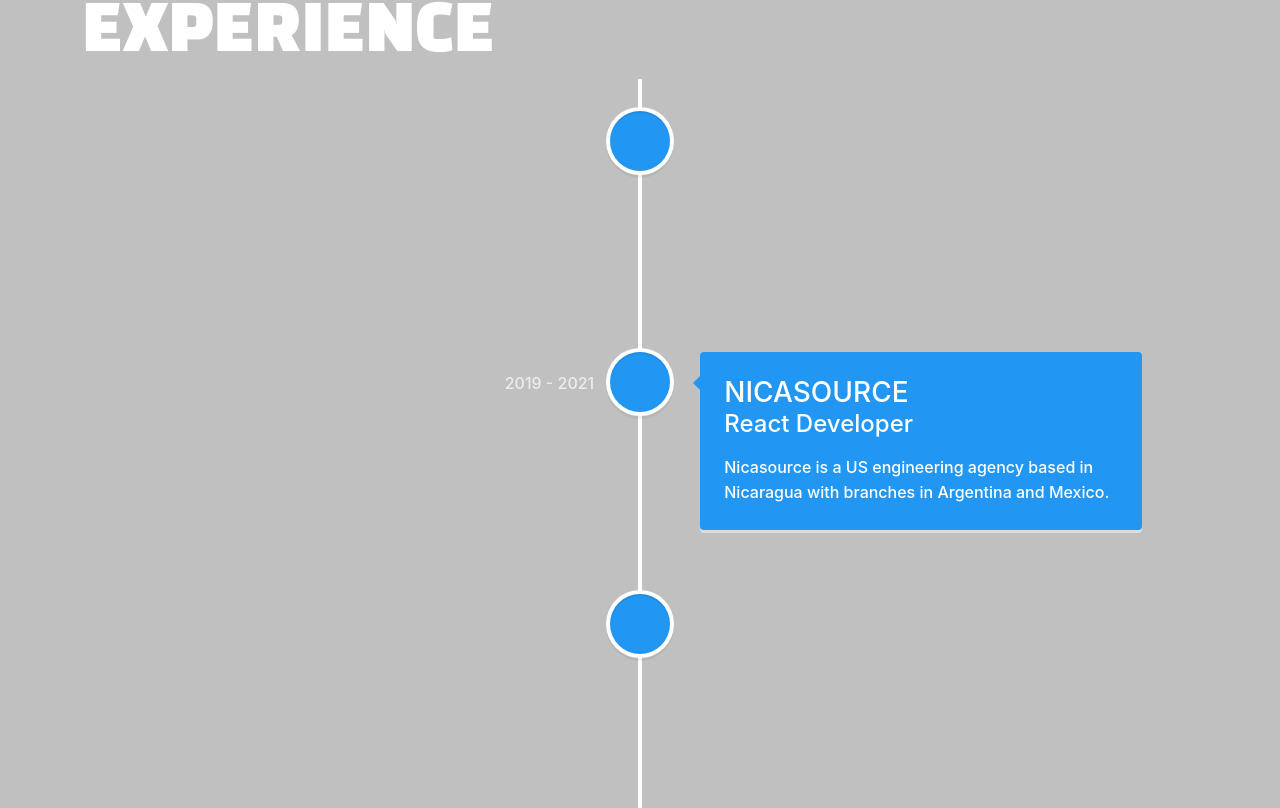
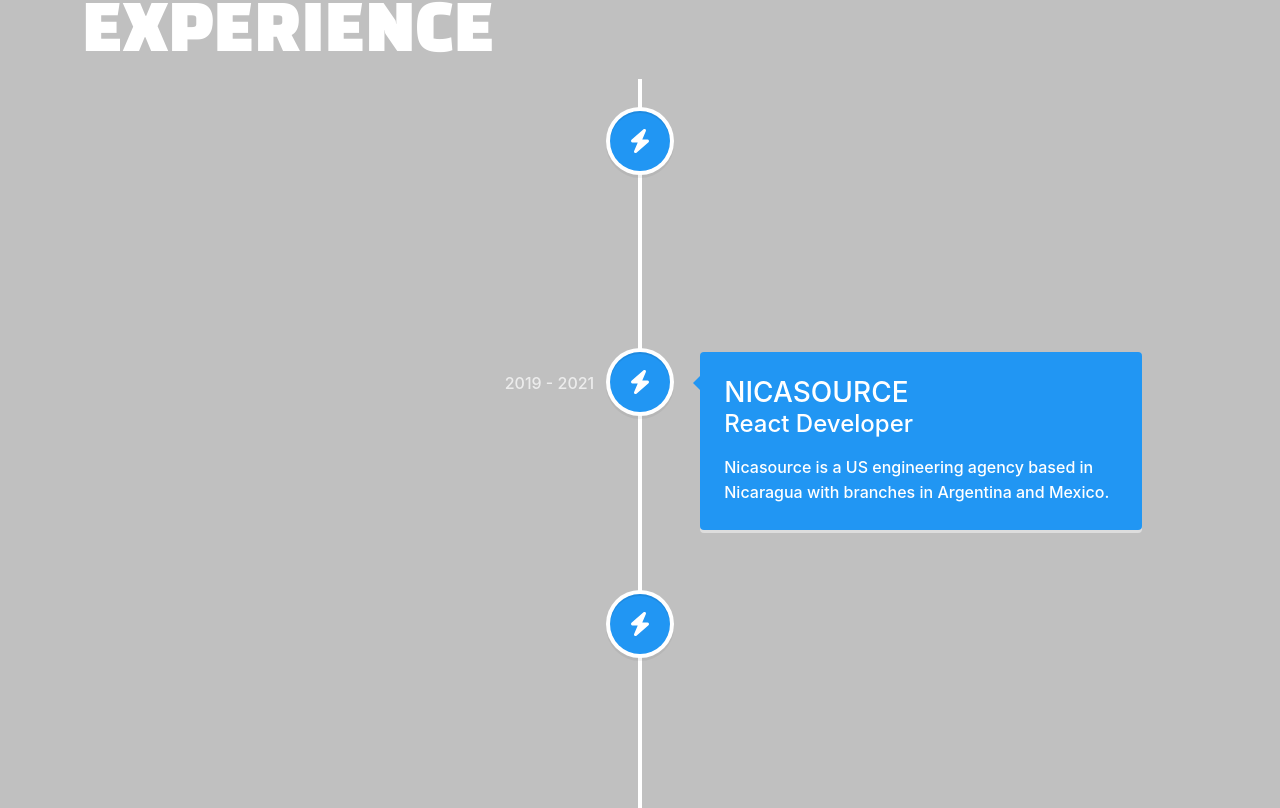
Before and after one commit to KornerStudio/portfolio, a React (Create React App) app: page / in a window 1280 px wide. Shown: the part 932-1740 px from the top of the page. Built offline with nearby package versions, Linux system fonts and the light colour scheme.

Commit message:
Add Icon

```diff
--- a/src/components/Timeline/Timeline.jsx
+++ b/src/components/Timeline/Timeline.jsx
@@ -1,5 +1,6 @@
 import { VerticalTimeline, VerticalTimelineElement }  from 'react-vertical-timeline-component';
 import 'react-vertical-timeline-component/style.min.css';
+import Icon from '../icon/Icon';
 
 function Timeline(props) {
     return (
@@ -12,7 +13,7 @@
                         contentArrowStyle={{ borderRight: '7px solid  rgb(33, 150, 243)' }}
                         date={`${company.startyear} - ${company.endyear}`}
                         iconStyle={{ background: 'rgb(33, 150, 243)', color: '#fff' }}
-                        // icon={<WorkIcon />}
+                        icon={<Icon use="Bolt" />}
                     >
                         <h3 className="vertical-timeline-element-title">{company.name}</h3>
                         <h4 className="vertical-timeline-element-subtitle">{company.position}</h4>
```
